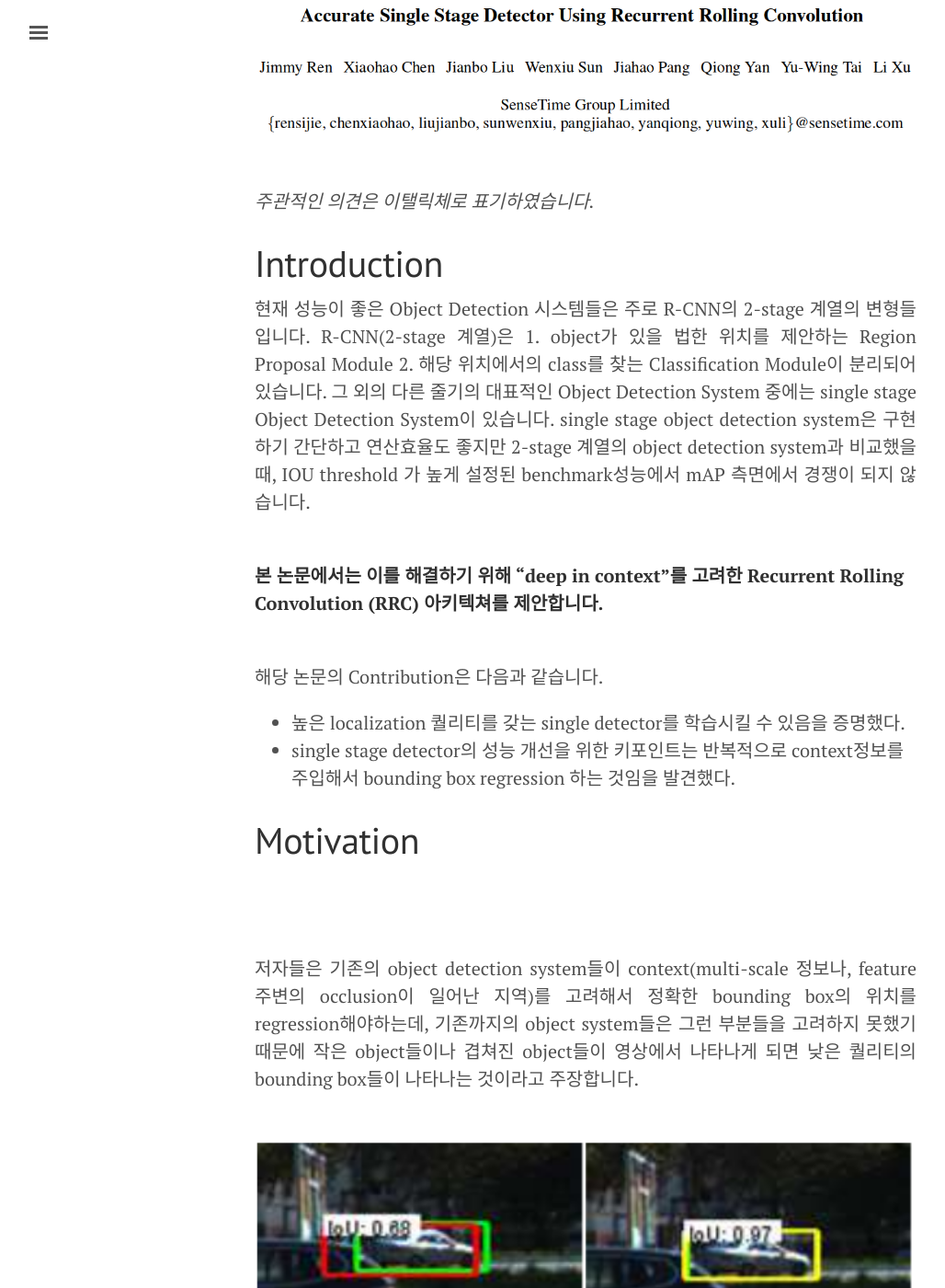
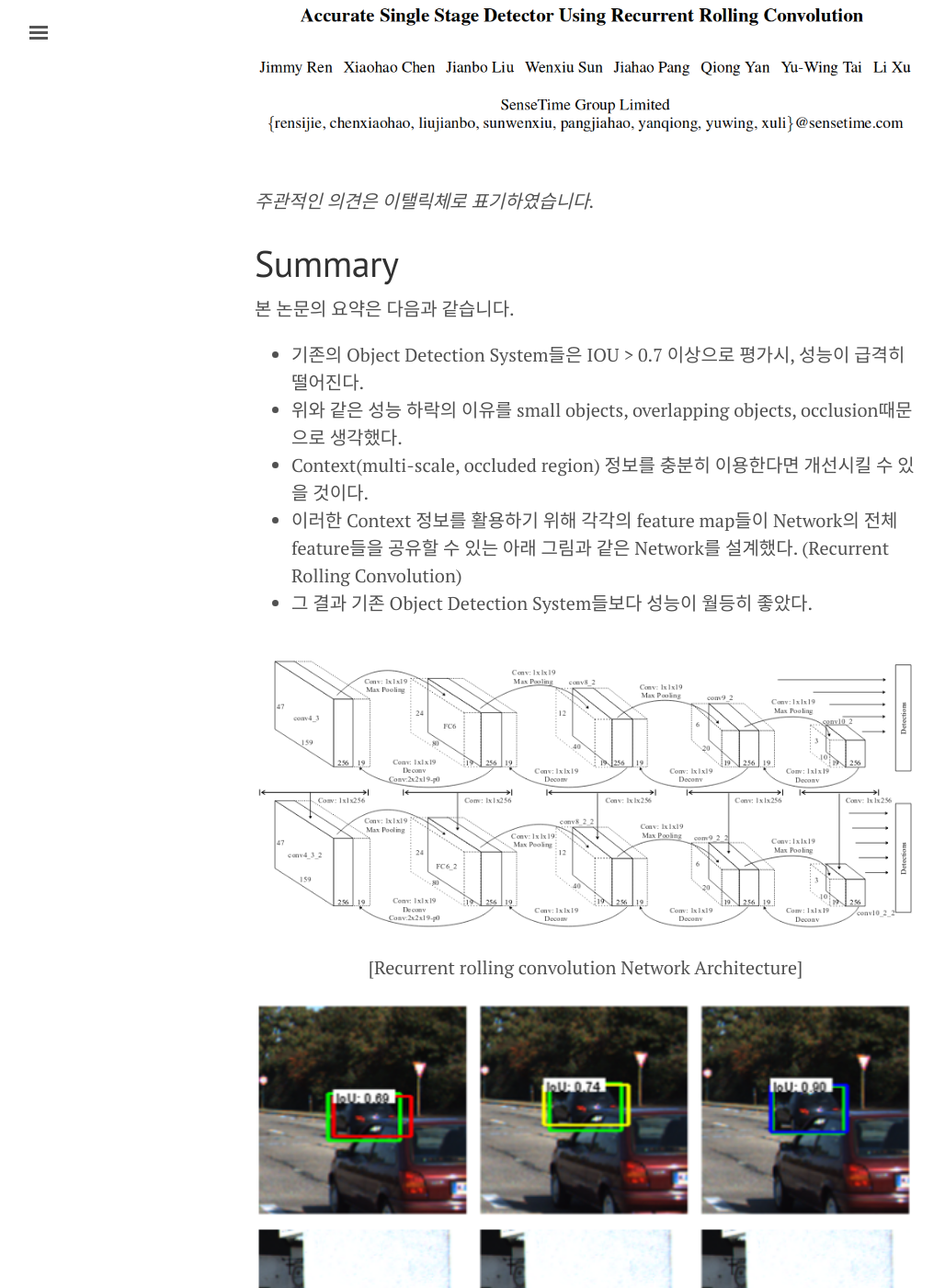
Before and after one commit to ssaru/jimheo.github.io, a Jekyll site: the page built from _posts/DeepLearning/2018-07-06-Accurate-Single-Detector-Using-Reccurrent-Rolling-Convolution.md, in a window 1280 px wide and 1400 px high, scrolled down 341 px. Shown: the whole window at 92% size, without its empty margins (3-1031 px from the left). Built offline with Jekyll 4.4.1, drawn with Linux system fonts in a browser that asks for light colours; formulas are drawn with MathJax 3; comment, search, counter and statistics services are not loaded; some of the changed text lies outside the part shown.

Commit message:
1. writting Paper review about RRC (not done)

```diff
--- a/_layouts/post.html
+++ b/_layouts/post.html
@@ -1,7 +1,9 @@
 ---
 layout: default
 ---
-
+<script type="text/javascript" async
+  src="https://cdn.mathjax.org/mathjax/latest/MathJax.js?config=TeX-MML-AM_CHTML">
+</script>
 <div class="post">
   <h1 class="post-title">{{ page.title }}</h1>
   <span class="post-date">{{ page.date | date_to_string }}</span>
--- a/_posts/DeepLearning/2018-07-06-Accurate-Single-Detector-Using-Reccurrent-Rolling-Convolution.md
+++ b/_posts/DeepLearning/2018-07-06-Accurate-Single-Detector-Using-Reccurrent-Rolling-Convolution.md
@@ -1,6 +1,6 @@
 ---
 layout: post
-title: 논문리뷰-Accurate Single Detector Using Reccurrent Rolling Convolution (RRC)
+title: 논문리뷰-Accurate Single Detector Using Recurrent Rolling Convolution (RRC)
 comments: true
 category: Deep Learning
 tags:
@@ -20,57 +20,186 @@
 
 
 
+# Summary
+
+본 논문의 요약은 다음과 같습니다.
+
+
+
+* 기존의 Object Detection System들은 IOU > 0.7 이상으로 평가시, 성능이 급격히 떨어진다.
+* 위와 같은 성능 하락의 이유를 small objects, overlapping objects, occlusion때문으로 생각했다.
+* Context(multi-scale, occluded region) 정보를 충분히 이용한다면 개선시킬 수 있을 것이다.
+* 이러한 Context 정보를 활용하기 위해 각각의 feature map들이 Network의 전체 feature들을 공유할 수 있는 아래 그림과 같은 Network를 설계했다. (Recurrent Rolling Convolution)
+* 그 결과 기존 Object Detection System들보다 성능이 월등히 좋았다.
+
+
+
+![Network Architecture]({{site.url}}/images/Accurate-Single-Detector-Using-Reccurrent-Rolling-Convolution/Network_architecture.png){:.aligncenter}
+
+<p align="center">
+
+[Recurrent rolling convolution Network Architecture]
+
+</p>
+
+![Result Visualization]({{site.url}}/images/Accurate-Single-Detector-Using-Reccurrent-Rolling-Convolution/result_visualization.png){: width="100%", height="100%"}
+
+<p align="center">
+
+[compare between SSD and RRC(Recurrent Rolling Convolution)]
+
+</p>
+
+
+
+-------------------------------------------
+
 
 
 # Introduction
 
+* 성능이 좋은 Object Detection 시스템들은 주로 R-CNN의 2-stage 계열의 변형이 있습니다.
+  * 2-Stage Object Detection 시스템의 작동 방식은 다음과 같습니다.
+    * object가 있을 법한 위치를 제안하는 Region Proposal
+    * 제안된 Region에서 Class 분석
+
+<br/>
+
+* 다른 Object Detection System(Single stage) 방식도 존재하는데, 다음과 같은 특성을 갖습니다.
+  * 2-Stage계열의 pipe-line을 하나로 통합
+  * 구현이 쉽고, 연산 효율이 좋음
+  * 2-stage 계열에 비해 IOU threshold가 높게 설정된(IOU > 0.7) 벤치마킹에서는 mAP가 낮음
 
 
-<p align="justify">
 
-현재 성능이 좋은 Object Detection 시스템들은 주로 R-CNN의 2-stage 계열의 변형들입니다.  R-CNN(2-stage 계열)은 1. object가 있을 법한 위치를 제안하는 Region Proposal Module 2. 해당 위치에서의 class를 찾는 Classification Module이 분리되어있습니다. 그 외의 다른 줄기의 대표적인 Object Detection System 중에는 single stage Object Detection System이 있습니다. single stage object detection system은 구현하기 간단하고 연산효율도 좋지만 2-stage 계열의 object detection system과 비교했을 때, IOU threshold 가 높게 설정된 benchmark성능에서 mAP 측면에서 경쟁이 되지 않습니다.
+<br/>
 
-<br/><br/>
-
-</p>
-
-**본 논문에서는 이를 해결하기 위해 "deep in context"를 고려한 Recurrent Rolling Convolution (RRC) 아키텍쳐를 제안합니다.**
-
-<p align="justify">
+**본 논문의 저자들은 이를 해결하기 위해 "deep in context"를 고려한 Recurrent Rolling Convolution (RRC) 아키텍쳐를 제안합니다.**
 
 <br/>
 
 해당 논문의 Contribution은 다음과 같습니다.
 
-</p>
+* 높은 localization 퀄리티를 갖는 single detector를 학습시킬 수 있음을 증명.
+* single stage detector의 성능 개선을 위한 키포인트는  반복적으로 context정보를 주입해서 bounding box regression 하는 것임을 발견.
 
-* 높은 localization 퀄리티를 갖는 single detector를 학습시킬 수 있음을 증명했다.
-* single stage detector의 성능 개선을 위한 키포인트는  반복적으로 context정보를 주입해서 bounding box regression 하는 것임을 발견했다.
+<br/>
+
+----------------------------------
+
+
 
 # Motivation
 
-<p align="justify">
-
-<br/><br/>
-
-<br/>
-
-저자들은 기존의 object detection system들이  context(multi-scale 정보나, feature 주변의 occlusion이 일어난 지역)를 고려해서 정확한 bounding box의 위치를 regression해야하는데, 기존까지의 object system들은 그런 부분들을 고려하지 못했기 때문에 작은 object들이나 겹쳐진 object들이 영상에서 나타나게 되면 낮은 퀄리티의 bounding box들이 나타나는 것이라고 주장합니다.
-
-<br/>
-
-<br/>
-
-</p>
+* 저자들은 IOU>0.7 벤치마킹에서 Object Detection System 성능이 떨어지는 이유는  context(multi-scale 정보나, feature 주변의 occlusion이 일어난 지역)가 고려되지 못한 이유가 주 원인이라고 주장합니다.
+* [End-to-end people detection in crowded scenes](https://arxiv.org/pdf/1506.04878.pdf)에서는 LSTM을 사용하여 sequence 데이터에서 detection을 적용했으나, Network는 sequence데이터에 의존적이므로 "Shallow in context"를 가진다고 이야기합니다.
 
 
 
 ![localization_fail]({{site.url}}/images/Accurate-Single-Detector-Using-Reccurrent-Rolling-Convolution/localization_fail.png){: width="100%", height="100%"}
 
+<p align="center">
 
+[failure localization in object detection system]
+
+</p>
 
 <p align="justify">
 
 
 
 </p>
+
+--------------------
+
+
+
+# Analysis
+
+저자들은 Object Detection System에서 요구되는 조건과 지금 Convolution Neural Network가 갖는 한계점에 대해서 다음과 같이 언급합니다.
+
+
+
+* robust한 object detection system은 multi-scale에서도 object detection을 잘 수행해야함
+
+* CNN자체가 feature map의 해상도를 낮추는 효과가 있어, small object를 검출하기 어려움
+
+
+
+저자들은 위에서 언급했던 multi-scale문제를 해결하고, 속도도 빠른 object detection system 중 SSD라는 모델을 선택하곤 현재 Object Detection System이 갖는 문제점과 한계점을 분석하고자 합니다.
+
+_아마도 저자들이 SSD를 선택한 이유는, SSD가 Multi Scale Issue를 해결했음에도 Object Detection System 중에서 art-of-art인 System이 아니기 때문에 이를 분석하는 것을 통해서 Single stage object Detection System의 문제를 파악하고 싶었던건 아닐까 생각하고 있습니다._
+
+<br/>
+
+## 1. SSD
+
+SSD 모델을 수학적으로 표현하면 다음과 같이 표현이 가능합니다.
+
+
+
+$$ \Phi_n = f_n(\Phi_n-1) = f_n(f_n-1(... f_1(I))) $$ &emsp;&emsp;(1)
+
+$$ Detection = D(\tau_n(\Phi_n), ..., \tau_n-k(\Phi_n-k)), n>K>0 $$&emsp;&emsp;(2)
+
+<br/>
+
+$$ \Phi : Feature Map $$.
+
+$$ f_n : Neural Network $$.
+
+$$ D : Final Detection function $$.
+
+$$ \tau : detection in specific scale $$.
+
+<br/>
+
+
+
+이는 아래의 그림과 같이, SSD가 각각의 scale에 대한 detection을 한다는 것을 $$ \tau_i(\Phi_i) $$로 볼 수 있고, 최종 Detection 출력값들은 모두를 고려하기 때문에 다음과 같다고 볼 수 있습니다. $$ Detection = D(\tau_n(\Phi_n), ..., \tau_n-k(\Phi_n-k)) $$
+
+
+
+
+
+![SSD]({{site.url}}/images/Accurate-Single-Detector-Using-Reccurrent-Rolling-Convolution/ssd.png){: width="100%", height="100%"}
+
+<p align="center">
+
+[SSD: Single Shot MultiBox Detector Architecture]
+
+</p>
+
+<br/>
+
+식 $$ (2) $$을 따를 때, 우리는 Object Detection System에 대해서 다음과 같은 가정을 확인 할 수 있습니다.
+
+<br/>
+
+**모든 $$ \Phi $$는 정확한 detection과 localization을 할 정도로 충분히 정교(sophisticate)해야한다.**
+
+
+
+여기서 feature map($$ \Phi $$)이 정교(sophisticate)하다는 말은 다음과 같습니다.
+
+1. object의 detail을 살릴 수 있을 정도의 해상력(resolution)을 가지고 있어야 한다.
+2. Network가 충분히 깊어서 고차원의 특징을 추출 할 수 있어야 한다.
+3. Feature map은 적합안 contextual information을 포함하고 있어야한다.
+
+<br/>
+
+SSD 모델의 수식을 살펴보면, SSD 모델은 $$ (1) $$은 만족하나, 가정 $$ (2) $$는 만족하지 않습니다. Scale이 크면 큰 Feature일수록 Network의 깊이는 얉아(Shallow Network)이기 때문에, network가 충분히 깊어서 고차원의 특징을 추출 할수 있다고 볼수가 없다는 것입니다.
+
+
+
+<br/>
+
+Faster R-CNN의 경우에는 이러한 가정 $$ (2) $$에 대한 문제는 없습니다. 2-stage 계열의 Object Detection System을 수식으로 풀어보면, 다음과 같습니다.
+
+<br/>
+
+$$ Region proposals = \Re(\tau_n(\Phi_n)), n>0 $$
+
+$$ \Re : Region proposal area$$&emsp;
+
+하지만 2-stage Object Detection System은 가정 $$ (1) $$을 충족시키지 못합니다. 이렇듯 현재 기존의 Object Detection System들은 제시된 가정 $$ (1), (2), (3) $$을 충족하지 않습니다.
```
Also changed, not shown: images/Accurate-Single-Detector-Using-Reccurrent-Rolling-Convolution/Network_architecture.png (added), images/Accurate-Single-Detector-Using-Reccurrent-Rolling-Convolution/result_visualization.png (added), images/Accurate-Single-Detector-Using-Reccurrent-Rolling-Convolution/ssd.png (added).
